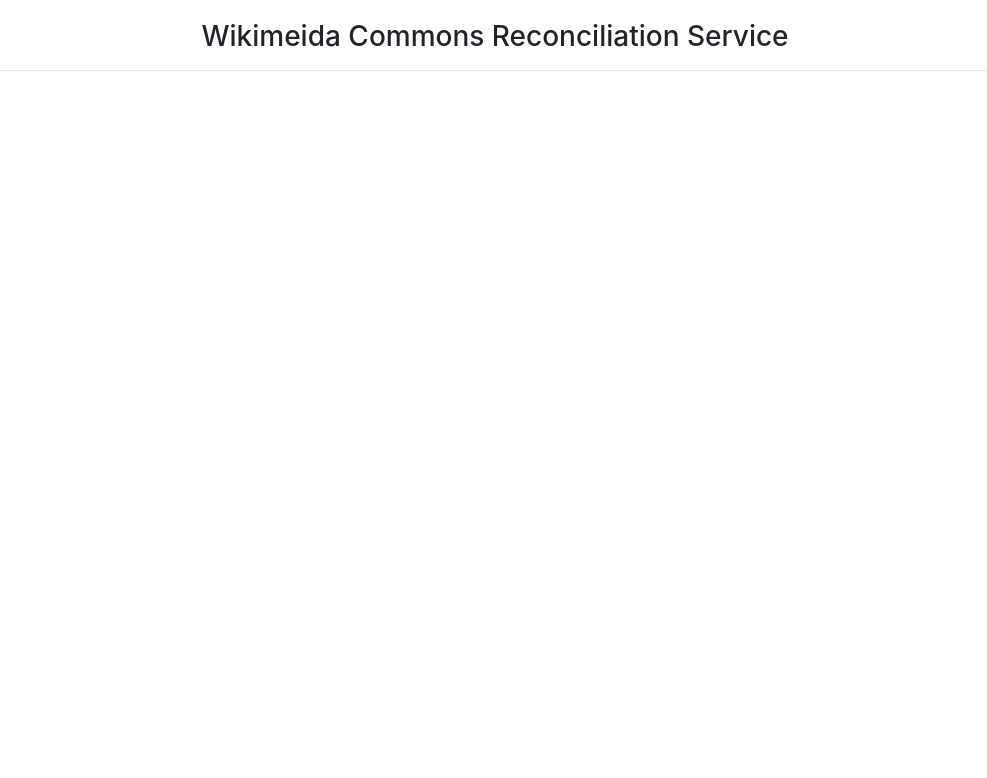
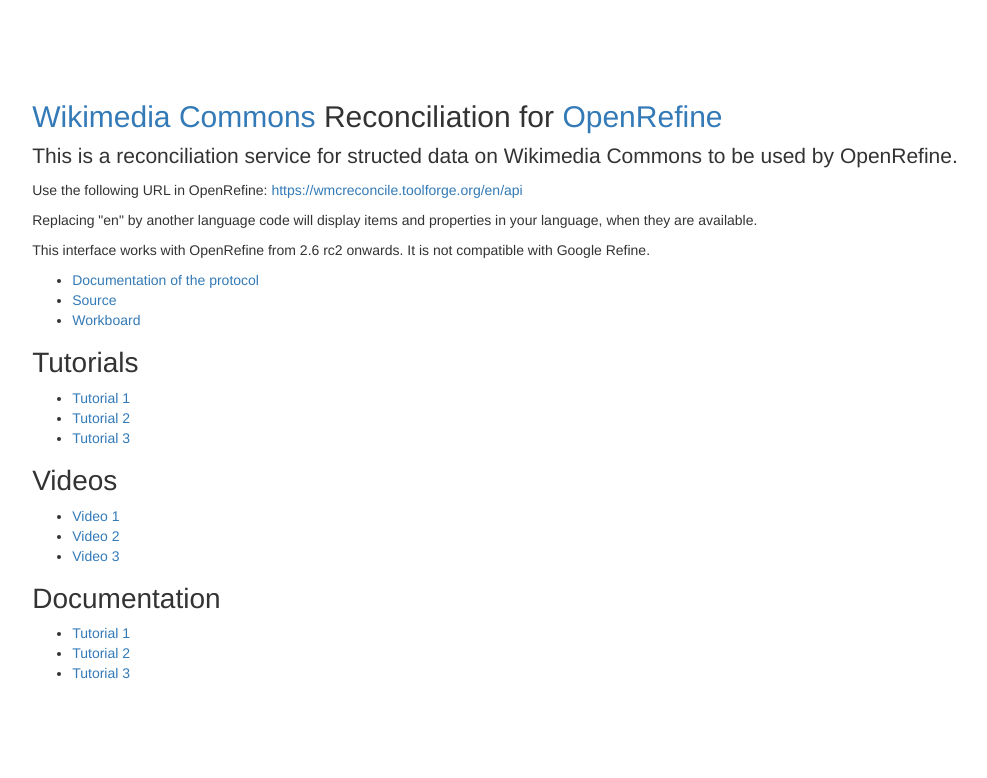
Before and after one commit to wikimedia/labs-tools-commons-recon-service, a Flask app: page / in a window 1280 px wide. Shown: the top 778 px of the page, without its empty margins (145-1132 px from the left). Run offline with Flask 2, Linux system fonts and the light colour scheme; parts of the project's set-up code (start-up, migrations or seed data) failed here and were passed over; some libraries are stand-ins or nearby versions.

Commit message:
Design service description page on root url
* Modified root url redered template
* Added .coverage to ignore

Bug: T290925
Change-Id: I30731c77be06550f534350f503cd1d370b97ba1e

```diff
--- a/requirements.txt
+++ b/requirements.txt
@@ -3,3 +3,4 @@
 nose2
 coverage
 pytest
+flask-cors
--- a/service/static/css/main.css
+++ b/service/static/css/main.css
@@ -1,5 +1,42 @@
 /* GLOBAL STYLES */
 
-.page-header {
-    padding-top: 20px;
+body{
+    font-family: "Helvetica Neue",Helvetica,Arial,sans-serif;
+    font-size: 14px;
+    line-height: 1.42857143;
+    color: #333;
+    background-color: #fff;
+    margin: 0;
 }
+
+.desc-page{
+    padding: 80px;
+    display: inline-block;
+    text-align: left;
+}
+
+.service-title{
+    font-size: 30px;
+}
+
+h1{
+    font-weight: 500;
+    line-height: 1.1;
+    margin-top: 20px;
+}
+
+.baseline-text{
+    font-size: 21px;
+    font-weight: 300;
+    line-height: 1.4;
+}
+
+p {
+    margin: 0 0 10px;
+}
+
+a {
+    color: #337ab7;
+    text-decoration: none;
+    background: transparent;
+}
--- a/service/templates/main/home.html
+++ b/service/templates/main/home.html
@@ -1,7 +1,44 @@
 {% extends "main/layout.html" %}
 {% block content%}
     <div class="container text-center page-header">
-        <h3 class="home-page-title">Wikimeida Commons Reconciliation Service</h3>
-        <hr>
+        <div class="desc-page">
+            <h1 class="service-title">
+                <a href="https://commons.wikimedia.org"> Wikimedia Commons</a>
+                Reconciliation for
+                <a href="http://openrefine.org/">OpenRefine</a>
+            </h1>
+            <p class="baseline-text">This is a reconciliation service for structed data on Wikimedia Commons to be used by OpenRefine.</p>
+            <p>Use the following URL in OpenRefine: <a href="https://wmcreconcile.toolforge.org/en/api">https://wmcreconcile.toolforge.org/en/api</a></p>
+            <p>Replacing "en" by another language code will display items and properties in your language, when they are available.</p>
+
+            <p>This interface works with OpenRefine from 2.6 rc2 onwards. It is not compatible with Google Refine.</p>
+
+            <ul>
+                <li><a href="#">Documentation of the protocol</a></li>
+                <li><a href="#">Source</a></li>
+                <li><a href="#">Workboard</a></li>
+            </ul>
+
+            <h3>Tutorials</h3>
+            <ul>
+                <li><a href="#">Tutorial 1</a></li>
+                <li><a href="#">Tutorial 2</a></li>
+                <li><a href="#">Tutorial 3</a></li>
+            </ul>
+
+            <h3>Videos</h3>
+            <ul>
+                <li><a href="#">Video 1</a></li>
+                <li><a href="#">Video 2</a></li>
+                <li><a href="#">Video 3</a></li>
+            </ul>
+
+            <h3>Documentation</h3>
+            <ul>
+                <li><a href="#">Tutorial 1</a></li>
+                <li><a href="#">Tutorial 2</a></li>
+                <li><a href="#">Tutorial 3</a></li>
+            </ul>
+        </div>
     </div>
 {% endblock content%}
```
Also changed, not shown: 1 other file.
